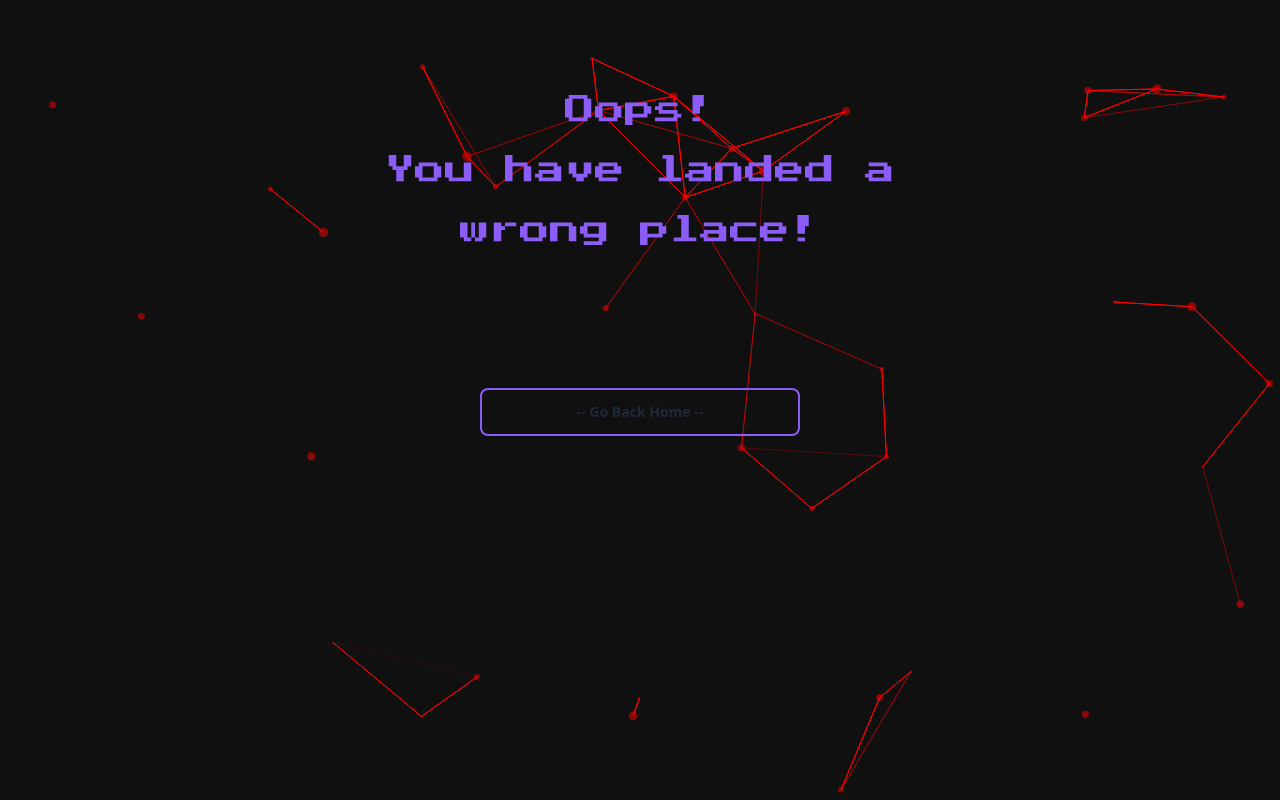
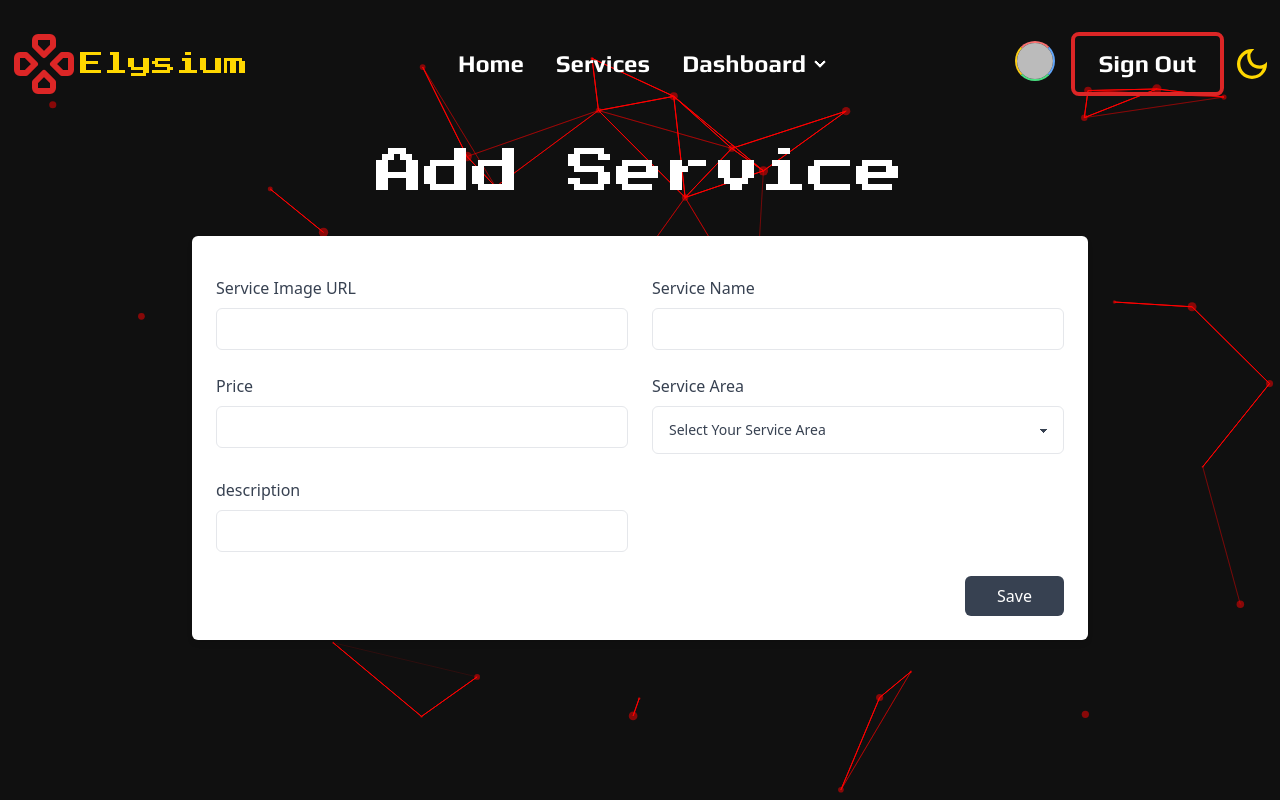
Before and after one commit to F-Zaman-Rafi/elysium_Client, a React (Vite) app: page /add-service in a window 1280 px wide. Built offline with nearby package versions, Linux system fonts and the light colour scheme; no server answers; sample sign-in values are in the browser's storage.

Commit message:
working on add Service page

```diff
--- a/src/Components/NavBar/NavBar.jsx
+++ b/src/Components/NavBar/NavBar.jsx
@@ -33,16 +33,19 @@ const NavBar = () => {
                     </div>
                     <ul tabIndex={0} className="menu menu-sm font-play dropdown-content mt-3 z-[1] p-2 shadow rounded-box w-52">
                         <Link to='/'><li><p>Home</p></li></Link>
-                        <li><p>Services</p></li>
-                        <li>
+                        <Link to='/all-services'><li><p>Services</p></li></Link>
+                        {
+                            user ? (<li>
                                 <p>Dashboard</p>
                                 <ul className="p-2">
-                                <li><p>Add Service</p></li>
+                                    <Link to='/add-service'><li><p>Add Service</p></li></Link>
                                     <li><p>Manage Service</p></li>
                                     <li><p>Booked Services</p></li>
                                     <li><p>Service-To-Do</p></li>
                                 </ul>
-                        </li>
+                            </li>)
+                                : ""
+                        }
 
                     </ul>
                 </div>
@@ -56,18 +59,22 @@ const NavBar = () => {
             <div className="navbar-center hidden lg:flex">
                 <ul className="menu menu-horizontal px-1 font-play text-2xl font-bold ">
                     <Link to='/'><li><p>Home</p></li></Link>
-                    <li><p>Services</p></li>
-                    <li>
+                    <Link to='/all-services'><li><p>Services</p></li></Link>
+                    {
+                        user ? (<li>
                             <details>
                                 <summary>Dashboard</summary>
                                 <ul className="p-2 absolute top-full z-50 bg-opacity-80">
-                                <li><p>Add Service</p></li>
+                                    <Link to='/add-service'><li><p>Add Service</p></li></Link>
                                     <li><p>Manage Services</p></li>
                                     <li><p>Booked Services</p></li>
                                     <li><p>Service-To-Do</p></li>
                                 </ul>
                             </details>
-                    </li>
+                        </li>)
+                            :
+                            ""
+                    }
 
                 </ul>
             </div>
--- /dev/null
+++ b/src/Components/Pages/AddService/AddService.jsx
@@ -0,0 +1,90 @@
+import axios from "axios";
+import useAuth from "../../Providers/useAuth";
+
+const AddService = () => {
+    const { user } = useAuth()
+    const { displayName, email, photoURL } = user
+
+
+    const handleAddJobs = async event => {
+        event.preventDefault()
+        const form = event.target
+        const serviceName = form.serviceName.value
+        const serviceImage = form.serviceImage.value
+        const servicePrice = '$' + form.servicePrice.value
+        const serviceArea = form.serviceArea.value
+        const description = form.description.value
+        const providerName = displayName
+        const providerEmail = email
+        const providerImage = photoURL
+        const addServiceData = { serviceName, serviceImage, providerEmail, providerName, servicePrice, serviceArea, description, providerImage }
+        console.table(addServiceData)
+
+        // "_id": "abcdef123456",
+        // "serviceName": "Game Level Design Consultation",
+        // "serviceImage": "https://example.com/game_level_design.jpg",
+        // "description": "Receive expert guidance on designing game levels.",
+        // "providerImage": "https://example.com/game_designer.jpg",
+        // "providerName": "Alice Johnson",
+        // "providerEmail": "alice.johnson@example.com",
+        // "serviceArea": "Online",
+        // "servicePrice": "$80"
+
+
+        try {
+            const { data } = await axios.post(`${import.meta.env.VITE_API_URL}/services`, addServiceData)
+            console.log(data)
+        }
+        catch (error) {
+            console.log(error)
+        }
+    }
+
+
+    return (
+        <div>
+            <p className="font-press text-center text-5xl my-10">Add Service</p>
+            <section className="max-w-4xl p-6 mx-auto bg-white rounded-md shadow-md dark:bg-transparent">
+                <form onSubmit={handleAddJobs}>
+                    <div className="grid grid-cols-1 gap-6 mt-4 sm:grid-cols-2 md:grid-cols-2">
+
+                        <div>
+                            <label className="text-gray-700 dark:text-gray-200" >Service Image URL</label>
+                            <input name="serviceImage" type="text" className="block w-full px-4 py-2 mt-2 text-gray-700 bg-white border border-gray-200 rounded-md dark:bg-gray-800 dark:text-gray-300 dark:border-gray-600 focus:border-blue-400 focus:ring-blue-300 focus:ring-opacity-40 dark:focus:border-blue-300 focus:outline-none focus:ring" />
+                        </div>
+
+                        <div>
+                            <label className="text-gray-700 dark:text-gray-200" >Service Name</label>
+                            <input name="serviceName" type="text" className="block w-full px-4 py-2 mt-2 text-gray-700 bg-white border border-gray-200 rounded-md dark:bg-gray-800 dark:text-gray-300 dark:border-gray-600 focus:border-blue-400 focus:ring-blue-300 focus:ring-opacity-40 dark:focus:border-blue-300 focus:outline-none focus:ring" />
+                        </div>
+
+                        <div>
+                            <label className="text-gray-700 dark:text-gray-200" >Price</label>
+                            <input name="servicePrice" type="number" className="block w-full px-4 py-2 mt-2 text-gray-700 bg-white border border-gray-200 rounded-md dark:bg-gray-800 dark:text-gray-300 dark:border-gray-600 focus:border-blue-400 focus:ring-blue-300 focus:ring-opacity-40 dark:focus:border-blue-300 focus:outline-none focus:ring" />
+                        </div>
+                        <div>
+                            <label className="text-gray-700 dark:text-gray-200" >Service Area</label>
+                            <select name="serviceArea" type="text" className="block select w-full px-4 py-2 mt-2 text-gray-700 bg-white border border-gray-200 rounded-md dark:bg-gray-800 dark:text-gray-300 dark:border-gray-600 focus:border-blue-400 focus:ring-blue-300 focus:ring-opacity-40 dark:focus:border-blue-300 focus:outline-none focus:ring">
+                                <option disabled selected>Select Your Service Area</option>
+                                <option>Online</option>
+                                <option>Local</option>
+                                <option>Global</option>
+                            </select>
+                        </div>
+
+                        <div>
+                            <label className="text-gray-700 dark:text-gray-200" >description</label>
+                            <input name="description" type="text" className="block w-full px-4 py-2 mt-2 text-gray-700 bg-white border border-gray-200 rounded-md dark:bg-gray-800 dark:text-gray-300 dark:border-gray-600 focus:border-blue-400 focus:ring-blue-300 focus:ring-opacity-40 dark:focus:border-blue-300 focus:outline-none focus:ring" />
+                        </div>
+                    </div>
+
+                    <div className="flex justify-end mt-6">
+                        <button className="px-8 py-2.5 leading-5 text-white transition-colors duration-300 transform bg-gray-700 rounded-md hover:bg-gray-600 focus:outline-none focus:bg-gray-600">Save</button>
+                    </div>
+                </form>
+            </section>
+        </div>
+    );
+};
+
+export default AddService;
--- a/src/Components/Pages/Booking/Booking.jsx
+++ b/src/Components/Pages/Booking/Booking.jsx
@@ -5,48 +5,64 @@ import "react-datepicker/dist/react-datepicker.css";
 import { useLoaderData } from "react-router-dom";
 import useAuth from "../../Providers/useAuth";
 import { useState } from "react";
+import axios from "axios";
 
 const Booking = () => {
 
     const { user } = useAuth();
+    const service = useLoaderData();
     const { displayName, email } = user;
-    const service = useLoaderData();
     const { _id, serviceName, serviceImage, providerName, providerEmail, servicePrice } = service;
 
     const [startDate, setStartDate] = useState(new Date());
 
 
-    // ServiceId (Not editable)
-    // ○ Service Name ( Not editable )
-    // ○ Service Image ( Not editable )
-    // ○ Provider email ( Not editable )
+    const handleFormSubmission = async event => {
+        event.preventDefault()
+        const form = event.target
+        const _id = form._id.value
+        const serviceName = form.serviceName.value
+        const serviceImage = form.serviceImage.value
+        const providerName = form.providerName.value
+        const providerEmail = form.providerEmail.value
+        const servicePrice = form.servicePrice.value
+        const userName = form.displayName.value
+        const userEmail = form.email.value
+        const SpecialInstruction = form.SpecialInstruction.value
+        const date = startDate
+        const status = 'Pending'
+        const bookingData = { _id, serviceName, serviceImage, providerEmail, providerName, servicePrice, userName, userEmail, SpecialInstruction, date, status }
+        console.table(bookingData)
 
-    // ○ Provider Name (Not editable )
-    // ○ Current User email ( Not editable )
-    // ○ Current User Name( Not editable)
-    // ○ Service Taking Date (editable)
 
-    // ○ Special instruction (editable )
-    // anything like address , area, customized service plan.
-    // ○ Price ( Not editable )
-    // ○ Purchase Button
+        try {
+            const { data } = await axios.post(`${import.meta.env.VITE_API_URL}/booking`, bookingData)
+            console.log(data)
+        }
+        catch (error) {
+            console.log(error)
+        }
+    }
+
+
+
     return (
         <div>
             <p className="font-press text-center text-5xl my-10">Book Now</p>
             <section className="max-w-4xl p-6 mx-auto bg-white rounded-md shadow-md dark:bg-transparent">
-                <form>
+                <form onSubmit={handleFormSubmission}>
                     <div className="grid grid-cols-1 gap-6 mt-4 sm:grid-cols-2 md:grid-cols-3">
                         <div>
                             <label className="text-gray-700 dark:text-gray-200" >Service ID</label>
-                            <input name="id" disabled defaultValue={_id} type="text" className="block w-full px-4 py-2 mt-2 text-gray-700 bg-white border border-gray-200 rounded-md dark:bg-gray-800 dark:text-gray-300 dark:border-gray-600 focus:border-blue-400 focus:ring-blue-300 focus:ring-opacity-40 dark:focus:border-blue-300 focus:outline-none focus:ring" />
+                            <input name="_id" disabled defaultValue={_id} type="text" className="block w-full px-4 py-2 mt-2 text-gray-700 bg-white border border-gray-200 rounded-md dark:bg-gray-800 dark:text-gray-300 dark:border-gray-600 focus:border-blue-400 focus:ring-blue-300 focus:ring-opacity-40 dark:focus:border-blue-300 focus:outline-none focus:ring" />
                         </div>
                         <div>
                             <label className="text-gray-700 dark:text-gray-200" >Service Name</label>
                             <input name="serviceName" disabled defaultValue={serviceName} type="text" className="block w-full px-4 py-2 mt-2 text-gray-700 bg-white border border-gray-200 rounded-md dark:bg-gray-800 dark:text-gray-300 dark:border-gray-600 focus:border-blue-400 focus:ring-blue-300 focus:ring-opacity-40 dark:focus:border-blue-300 focus:outline-none focus:ring" />
                         </div>
                         <div>
-                            <label className="text-gray-700 dark:text-gray-200" >Servie Image URL</label>
-                            <input name="imageUrl" disabled defaultValue={serviceImage} type="text" className="block w-full px-4 py-2 mt-2 text-gray-700 bg-white border border-gray-200 rounded-md dark:bg-gray-800 dark:text-gray-300 dark:border-gray-600 focus:border-blue-400 focus:ring-blue-300 focus:ring-opacity-40 dark:focus:border-blue-300 focus:outline-none focus:ring" />
+                            <label className="text-gray-700 dark:text-gray-200" >Service Image URL</label>
+                            <input name="serviceImage" disabled defaultValue={serviceImage} type="text" className="block w-full px-4 py-2 mt-2 text-gray-700 bg-white border border-gray-200 rounded-md dark:bg-gray-800 dark:text-gray-300 dark:border-gray-600 focus:border-blue-400 focus:ring-blue-300 focus:ring-opacity-40 dark:focus:border-blue-300 focus:outline-none focus:ring" />
                         </div>
                         <div>
                             <label className="text-gray-700 dark:text-gray-200" >Provider Email</label>
@@ -58,19 +74,19 @@ const Booking = () => {
                         </div>
                         <div>
                             <label className="text-gray-700 dark:text-gray-200" >Current User Name</label>
-                            <input name="username" disabled defaultValue={displayName} type="text" className="block w-full px-4 py-2 mt-2 text-gray-700 bg-white border border-gray-200 rounded-md dark:bg-gray-800 dark:text-gray-300 dark:border-gray-600 focus:border-blue-400 focus:ring-blue-300 focus:ring-opacity-40 dark:focus:border-blue-300 focus:outline-none focus:ring" />
+                            <input name="displayName" disabled defaultValue={displayName} type="text" className="block w-full px-4 py-2 mt-2 text-gray-700 bg-white border border-gray-200 rounded-md dark:bg-gray-800 dark:text-gray-300 dark:border-gray-600 focus:border-blue-400 focus:ring-blue-300 focus:ring-opacity-40 dark:focus:border-blue-300 focus:outline-none focus:ring" />
                         </div>
                         <div>
                             <label className="text-gray-700 dark:text-gray-200" >Current User Email</label>
-                            <input name="userEmail" disabled defaultValue={email} type="text" className="block w-full px-4 py-2 mt-2 text-gray-700 bg-white border border-gray-200 rounded-md dark:bg-gray-800 dark:text-gray-300 dark:border-gray-600 focus:border-blue-400 focus:ring-blue-300 focus:ring-opacity-40 dark:focus:border-blue-300 focus:outline-none focus:ring" />
+                            <input name="email" disabled defaultValue={email} type="text" className="block w-full px-4 py-2 mt-2 text-gray-700 bg-white border border-gray-200 rounded-md dark:bg-gray-800 dark:text-gray-300 dark:border-gray-600 focus:border-blue-400 focus:ring-blue-300 focus:ring-opacity-40 dark:focus:border-blue-300 focus:outline-none focus:ring" />
                         </div>
                         <div>
                             <label className="text-gray-700 dark:text-gray-200" >Special Instruction</label>
-                            <input name="spi" type="text" className="block w-full px-4 py-2 mt-2 text-gray-700 bg-white  border-[#FFD700] border rounded-md dark:bg-transparent dark:text-gray-300 dark:border-[#FFD700] focus:border-blue-400 focus:ring-blue-300 focus:ring-opacity-40 dark:focus:border-blue-300 focus:outline-none focus:ring" />
+                            <input name="SpecialInstruction" type="text" placeholder="Customized Service Plan" className="block w-full px-4 py-2 mt-2 text-gray-700 bg-white  border-[#FFD700] border rounded-md dark:bg-transparent dark:text-gray-300 dark:border-[#FFD700] focus:border-blue-400 focus:ring-blue-300 focus:ring-opacity-40 dark:focus:border-blue-300 focus:outline-none focus:ring" />
                         </div>
                         <div>
                             <label className="text-gray-700 dark:text-gray-200" >Price</label>
-                            <input name="price" disabled defaultValue={servicePrice} type="text" className="block w-full px-4 py-2 mt-2 text-gray-700 bg-white border border-gray-200 rounded-md dark:bg-gray-800 dark:text-gray-300 dark:border-gray-600 focus:border-blue-400 focus:ring-blue-300 focus:ring-opacity-40 dark:focus:border-blue-300 focus:outline-none focus:ring" />
+                            <input name="servicePrice" disabled defaultValue={servicePrice} type="text" className="block w-full px-4 py-2 mt-2 text-gray-700 bg-white border border-gray-200 rounded-md dark:bg-gray-800 dark:text-gray-300 dark:border-gray-600 focus:border-blue-400 focus:ring-blue-300 focus:ring-opacity-40 dark:focus:border-blue-300 focus:outline-none focus:ring" />
                         </div>
 
                         <div>
--- a/src/Components/Pages/HomePage/Home.jsx
+++ b/src/Components/Pages/HomePage/Home.jsx
@@ -1,3 +1,4 @@
+import { Link } from "react-router-dom";
 import ServiceHome from "../Services/ServiceHome";
 import Carousel from "./Carousel";
 
@@ -8,6 +9,9 @@ const Home = () => {
             <Carousel></Carousel>
             <p className="text-6xl text-center font-press my-40">Services</p>
             <ServiceHome></ServiceHome>
+            <div className='max-w-2xl mx-auto'>
+                <Link to='/all-services'><p className='btn w-full my-5 bg-[#FFD700] text-black hover:bg-transparent hover:text-[#FFD700]'>All Services</p></Link>
+            </div>
         </div>
     );
 };
--- a/src/Components/Pages/Services/ServiceHome.jsx
+++ b/src/Components/Pages/Services/ServiceHome.jsx
@@ -2,7 +2,6 @@
 import axios from 'axios'
 import { useEffect, useState } from "react";
 import ServiceCard from "./ServiceCard";
-import { Link } from 'react-router-dom';
 
 const ServiceHome = () => {
 
@@ -25,9 +24,7 @@ const ServiceHome = () => {
                     services.map(service => <ServiceCard key={service._id} service={service}></ServiceCard>)
                 }
             </div>
-            <div className='max-w-2xl mx-auto'>
-                <Link to='/all-services'><p className='btn w-full my-5 bg-[#FFD700] text-black hover:bg-transparent hover:text-[#FFD700]'>All Services</p></Link>
-            </div>
+
         </div>
     );
 };
--- a/src/Components/Routes/PrivateRoute.jsx
+++ b/src/Components/Routes/PrivateRoute.jsx
@@ -2,13 +2,12 @@
 import { Navigate, useLocation } from "react-router-dom";
 import useAuth from "../Providers/useAuth";
 
-// oruri
 const PrivateRoute = ({ children }) => {
     const { user, loading } = useAuth();
     const location = useLocation();
 
     if (loading) {
-        <p>Loading..........</p>
+        return <p>Loading..........</p>
     }
 
     if (user) return children
```
Also changed, not shown: src/main.jsx (+8 -3 lines). Lines whose indentation alone changed are shown as unchanged.
